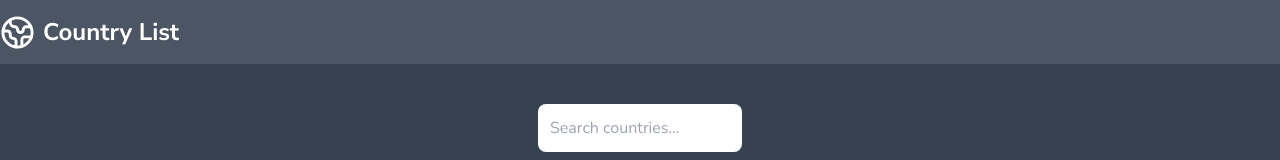
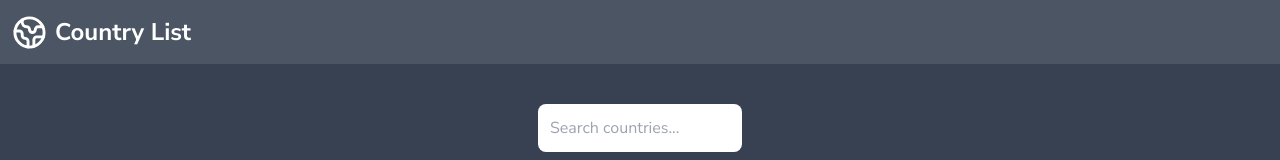
Before and after one commit to biernard1988/country-list, a Next.js app: page / in a window 1280 px wide. Shown: the top 160 px of the page. Built offline with nearby package versions, Linux system fonts and the light colour scheme; no server answers.

Commit message:
fixed logo position

```diff
--- a/app/layout.tsx
+++ b/app/layout.tsx
@@ -22,7 +22,7 @@ export default function RootLayout({
       <body className={nunitoSans.className}>
         <main className="bg-gray-700 min-h-screen text-white flex flex-col items-center">
           <nav className="w-full bg-gray-600 h-16 flex items-center justify-center">
-            <section className="container flex items-center gap-2">
+            <section className="container ml-3 flex items-center gap-2">
               <Link href="/">
                 <Globe2
                   size={35}
```
